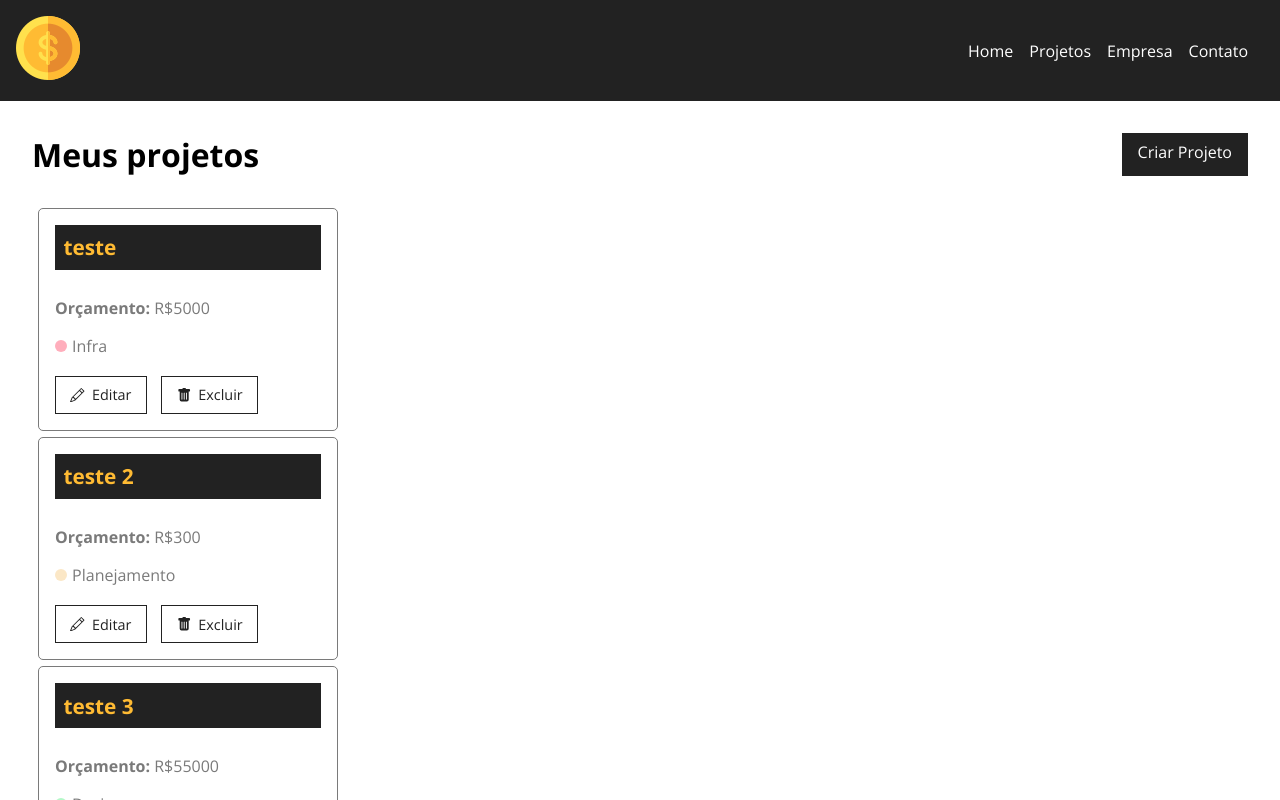
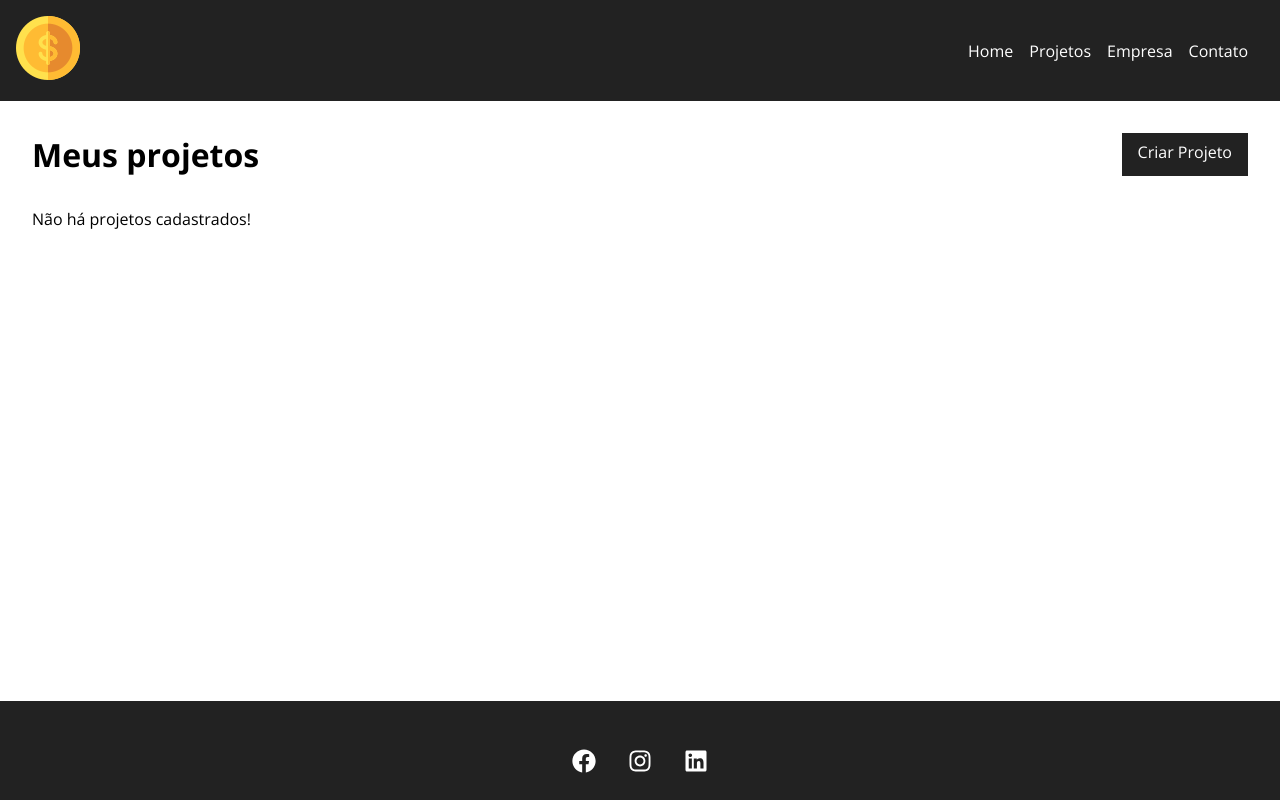
Before and after one commit to kauecavalcante/orcaprice, a React (Create React App) app: page /projects in a window 1280 px wide. Shown: the top 800 px of the page. Built offline with nearby package versions, Linux system fonts and the light colour scheme; data requests are answered from the project's data file.

Commit message:
criação da função remover

```diff
--- a/db.json
+++ b/db.json
@@ -1,50 +1,5 @@
 {
-  "projects": [
-    {
-      "id": "fd5f",
-      "name": "teste",
-      "budget": "5000",
-      "category": {
-        "id": "1",
-        "name": "Infra"
-      },
-      "orcaprice": 0,
-      "services": []
-    },
-    {
-      "id": "4d9d",
-      "name": "teste 2",
-      "budget": "300",
-      "category": {
-        "id": "4",
-        "name": "Planejamento"
-      },
-      "orcaprice": 0,
-      "services": []
-    },
-    {
-      "id": "7faa",
-      "name": "teste 3",
-      "budget": "55000",
-      "category": {
-        "id": "3",
-        "name": "Design"
-      },
-      "orcaprice": 0,
-      "services": []
-    },
-    {
-      "id": "1407",
-      "name": "teste",
-      "budget": "2000",
-      "category": {
-        "id": "2",
-        "name": "Desenvolvimento"
-      },
-      "orcaprice": 0,
-      "services": []
-    }
-  ],
+  "projects": [],
   "categories": [
     {
       "id": "1",
--- a/src/components/pages/Projects.js
+++ b/src/components/pages/Projects.js
@@ -13,6 +13,7 @@
 function Projects() {
     const [projects, setProjects] = useState([]) // criando um state para salvar os projetos. começando em um array vazio
     const [removeLoading, setRemoveLoading] = useState(false)
+    const [projectMessage, setProjectMessage] = useState('')
 
     const location = useLocation()
     let message = ''
@@ -34,9 +35,25 @@
                     setRemoveLoading(true)
                 })
                 .catch((err) => console.log(err))
-            }, 3000) //  3 segundos
+            }, 300) //  3 segundos
 
     }, [])
+
+    function removeProject(id){
+        fetch(`http://localhost:3001/projects/${id}`, {
+            method: 'DELETE',
+            headers: {
+                'Content-Type': 'application/json'
+            },
+        }).then(resp => resp.json())
+        .then(data => {
+            setProjects(projects.filter((project) => project.id !== id))
+            // Mensagem
+            setProjectMessage('Projeto removido com sucesso!')
+        })
+        .catch(err => console.log(err))
+    }
+
 
     return (
         <div className={styles.project_container}>
@@ -45,10 +62,11 @@
                  <LinkButton to='/newproject' text="Criar Projeto" />
             </div>
             {message && <Message type='success' msg={message} />}
+            {projectMessage && <Message type='success' msg={projectMessage} />}
             <Container customClass='start'>
                 {projects.length > 0 &&
                   projects.map((project) =>
-                    <ProjectCard id={project.id} name={project.name} budget={project.budget} category={project.category.name}  key={project.id} />
+                    <ProjectCard id={project.id} name={project.name} budget={project.budget} category={project.category.name}  key={project.id} handleRemove={removeProject}/>
                   )
                 }
                 {!removeLoading && <Loading/>}
--- a/src/components/project/ProjectCard.js
+++ b/src/components/project/ProjectCard.js
@@ -4,6 +4,12 @@
 import {BsPencil, BsFillTrashFill} from 'react-icons/bs' // importando icons de lixeira e ...
 
 function ProjectCard({id, name, budget, category, handleRemove}) {
+
+    const remove = (e) => {
+        e.preventDefault()
+        handleRemove(id)
+    }
+
     return(
         <div className={styles.project_card}>
             <h4>{name}</h4>
@@ -19,7 +25,7 @@
                 <Link to='/'>
                     <BsPencil/> Editar
                 </Link>
-                <button>
+                <button onClick={remove}>
                 <BsFillTrashFill /> Excluir
                 </button>
 
```
